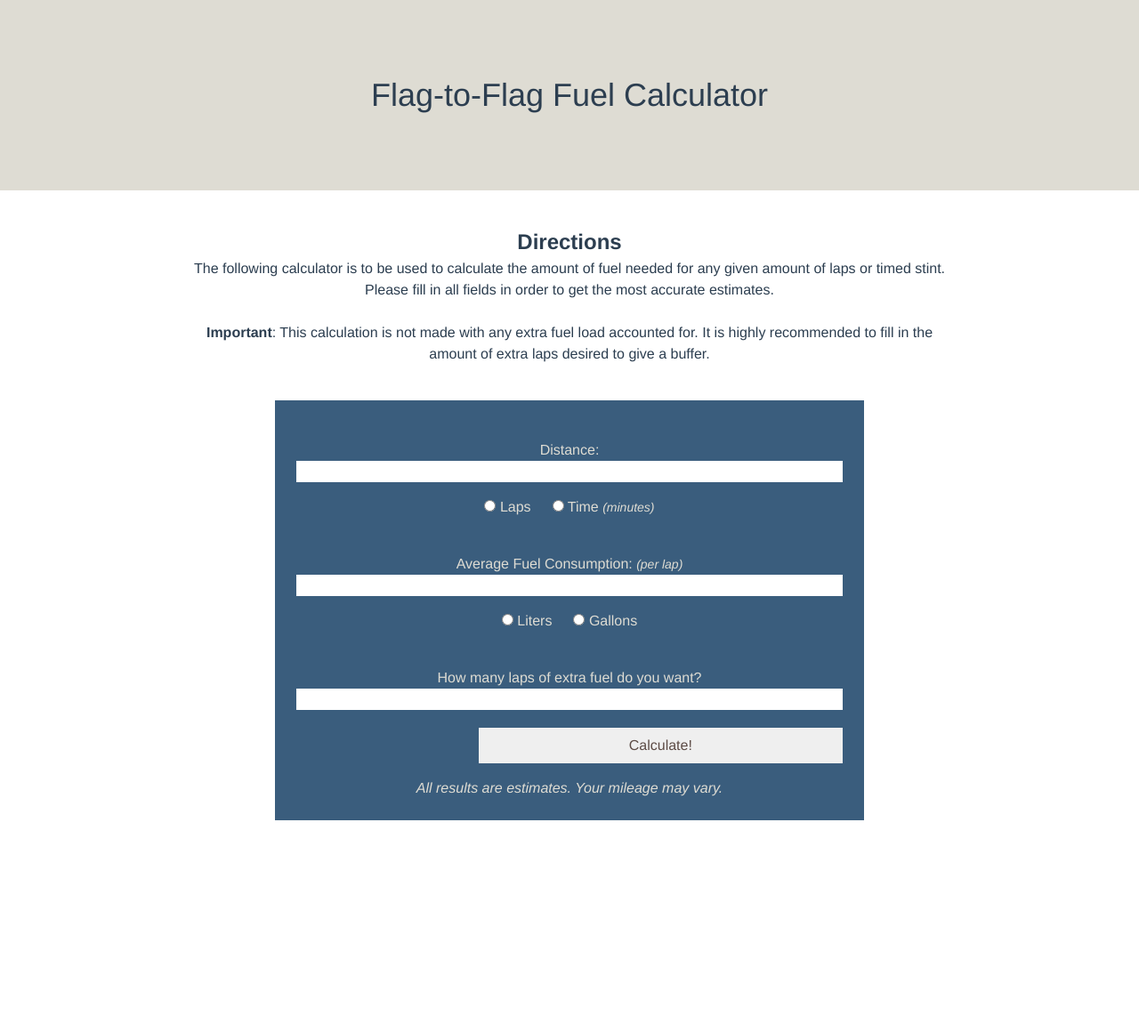
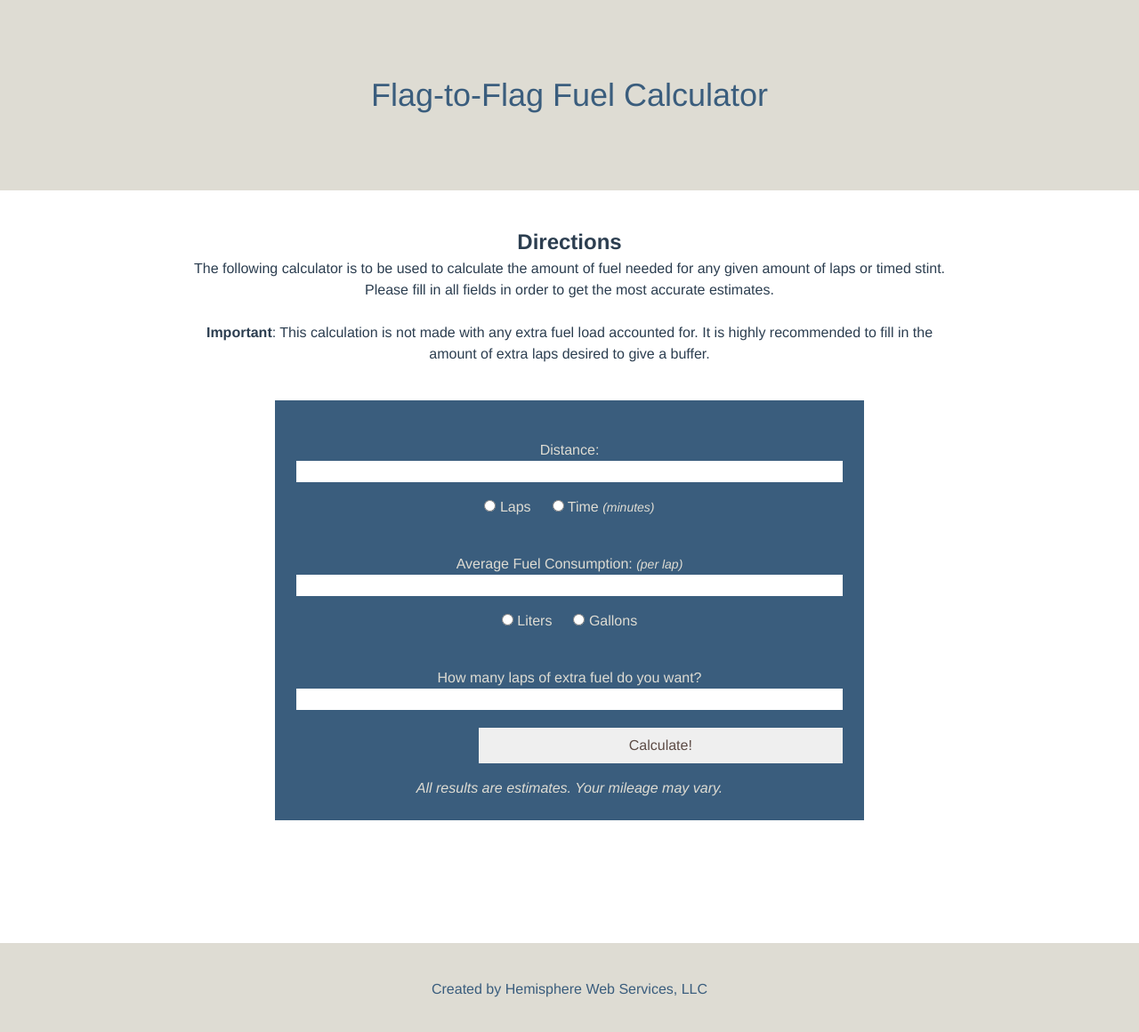
Before and after one commit to khemsoth/fuel-calculator, a Vue app: page / in a window 1280 px wide. Shown: the top 1160 px of the page at 89% size. Before the commit the page ends 1060 px from the top, so only its background shows below. Built offline with nearby package versions, Linux system fonts and the light colour scheme.

Commit message:
calculator: removed commented html, added footer

```diff
--- /dev/null
+++ b/src/components/Footer.vue
@@ -0,0 +1,16 @@
+<template>
+  <main>
+    <h3 class="mx-auto bg-custom-tan text-custom-blue p-10">Created by Hemisphere Web Services, LLC</h3>
+  </main>
+</template>
+
+<script>
+export default {
+  name: 'Footer',
+
+}
+</script>
+
+<style>
+
+</style>
--- a/src/views/Home.vue
+++ b/src/views/Home.vue
@@ -1,7 +1,7 @@
 <template>
   <div class="home">
     <header class="bg-custom-tan p-10 mb-10">
-      <h2 class="text-4xl m-10">Flag-to-Flag Fuel Calculator</h2>
+      <h2 class="text-4xl m-10 text-custom-blue">Flag-to-Flag Fuel Calculator</h2>
     </header>
       <section class="w-2/3 mx-auto mb-10">
         <h4 class="text-2xl font-semibold">Directions</h4>
@@ -15,16 +15,19 @@
         </p>
       </section>
     <Calculator />
+    <Footer />
   </div>
 </template>
 
 <script>
 import Calculator from '../components/Calculator.vue'
+import Footer from '../components/Footer'
 
 export default {
   name: 'Home',
   components: {
-    Calculator
+    Calculator,
+    Footer
   }
 }
 </script>
```
Also changed, not shown: src/components/Calculator.vue (+0 -14 lines).
